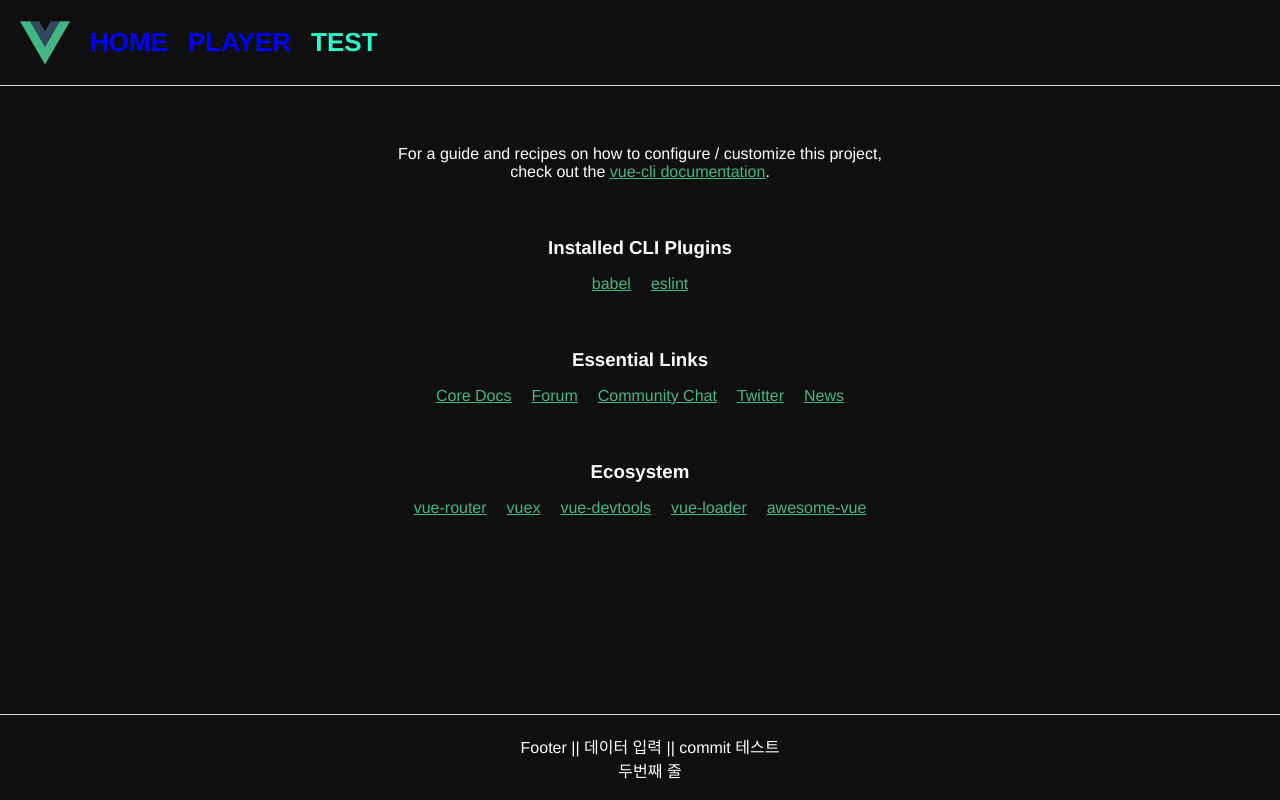
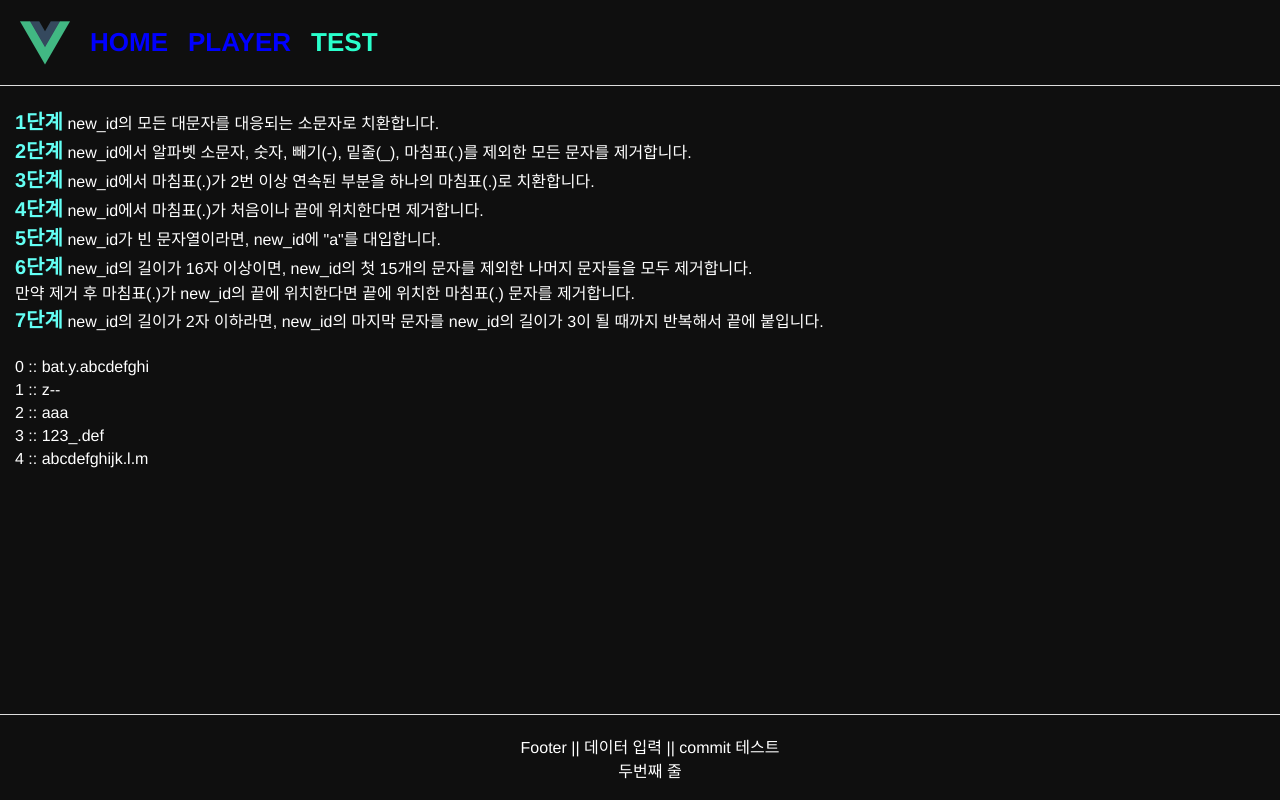
Before and after one commit to hwany0919/vueTest, a Vue app: page /test in a window 1280 px wide. Built offline with nearby package versions, Linux system fonts and the light colour scheme.

Commit message:
[코딩테스트] 프로그래머스_신규아이디추천

```diff
--- a/src/router/router.js
+++ b/src/router/router.js
@@ -24,7 +24,7 @@ export default new Router({
         {
           path: "/test",
           name: "TEST",
-          component: () => import("@/components/HelloWorld")
+          component: () => import("@/views/CodeTest")
         }
       ]
     }
--- /dev/null
+++ b/src/views/CodeTest.vue
@@ -0,0 +1,62 @@
+<template>
+  <div id="codeTest">
+    <div class="question">
+      <span class="word_bold">1단계</span> new_id의 모든 대문자를 대응되는 소문자로 치환합니다.<br>
+      <span class="word_bold">2단계</span> new_id에서 알파벳 소문자, 숫자, 빼기(-), 밑줄(_), 마침표(.)를 제외한 모든 문자를 제거합니다.<br>
+      <span class="word_bold">3단계</span> new_id에서 마침표(.)가 2번 이상 연속된 부분을 하나의 마침표(.)로 치환합니다.<br>
+      <span class="word_bold">4단계</span> new_id에서 마침표(.)가 처음이나 끝에 위치한다면 제거합니다.<br>
+      <span class="word_bold">5단계</span> new_id가 빈 문자열이라면, new_id에 "a"를 대입합니다.<br>
+      <span class="word_bold">6단계</span> new_id의 길이가 16자 이상이면, new_id의 첫 15개의 문자를 제외한 나머지 문자들을 모두 제거합니다.<br>
+          만약 제거 후 마침표(.)가 new_id의 끝에 위치한다면 끝에 위치한 마침표(.) 문자를 제거합니다.<br>
+      <span class="word_bold">7단계</span> new_id의 길이가 2자 이하라면, new_id의 마지막 문자를 new_id의 길이가 3이 될 때까지 반복해서 끝에 붙입니다.
+    </div>
+    <div class="answer" v-for="(str, idx) in new_id" :key="idx">{{ `${idx} :: ` }} {{ getStr(str) }}</div>
+  </div>
+</template>
+
+<script>
+export default {
+  data() {
+    return {
+      new_id: ["...!@BaT#*..y.abcdefghijklm", "z-+.^.", "=.=", "123_.def", "abcdefghijk.l..mn.p"],
+      emptyStr: "a"
+    }
+  },
+  methods: {
+    getStr(new_id) {
+      let newId = new_id
+        .toLowerCase()            // 소문자로 변경
+        .replace(/[^\w-.]/g, "")  // \w (알파벳, 숫자, 언더스코어(_)), 하이픈(-), 닷(.)을 제외한 문자 제거
+        .replace(/\.{2,}/g, '.')  // \.{2,} : .이 최소 2개 이상인 단어는 . 으로 변경
+        .replace(/^\.|\.$/g, '')  // ^\. : 처음 단어가 닷(.), \.$ : 마지막 단어가 닷(.)일 경우 닷(.) 제거
+        .padEnd(1, 'a')           // 빈 값일 경우 'a'를 채워넣음
+        .slice(0, 15)             // 16자 이상인 단어들 삭제
+        .replace(/\.$/, '');      // 마지막 단어가 닷(.)일 경우 제거
+
+      const answer = newId.padEnd(3, newId[newId.length-1]); // 3자리 문자열에 빈값이 있을경우 newId의 마지막 단어로 채워넣음
+
+      return answer;
+    }
+  }
+}
+</script>
+
+<style lang="less">
+  #codeTest {
+    text-align: left;
+    .question {
+      margin-left: 15px;
+      margin-bottom: 20px;
+
+      .word_bold {
+        font-weight: bold;
+        font-size: 20px;
+        color: #63fff4;
+      }
+    }
+
+    .answer {
+      margin: 5px 0px 0 15px;
+    }
+  }
+</style>
--- a/src/views/Home.vue
+++ b/src/views/Home.vue
@@ -11,7 +11,7 @@
     </div>
     <div class="line">
       <span>CheckBox Test</span>
-      <br/>
+      <br>
       <input type="checkbox" id="jack" value="Jack" v-model="checkedNames" />
       <label for="jack">Jack</label>
       <input type="checkbox" id="mike" value="Mike" v-model="checkedNames" />
@@ -20,6 +20,9 @@
       <label for="toms">Toms</label>
       <br>
       <span>{{ checkNames }}</span>
+      <br><br>
+      <input type="checkbox" v-model="toggle" true-value="yes" false-value="no" />
+      value check :: {{ toggle }}
     </div>
   </div>
 </template>
@@ -35,7 +38,8 @@ export default {
     return {
       message: "Vue 테스트 중입니다.",
       showLi: false,
-      checkedNames: []
+      checkedNames: [],
+      toggle: "no"
     }
   },
   methods: {
--- a/src/views/Main.vue
+++ b/src/views/Main.vue
@@ -41,7 +41,8 @@ export default {
     .main-wrapper {
       display: flex;
       flex-flow: column wrap;
-      min-height: calc(100vh - 172px);
+      min-height: calc(100vh - 192px);
+      padding-top: 20px;
     }
   }
 </style>
```
